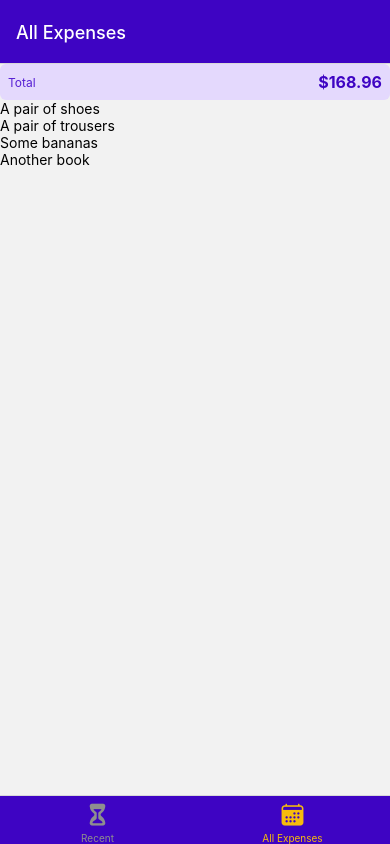
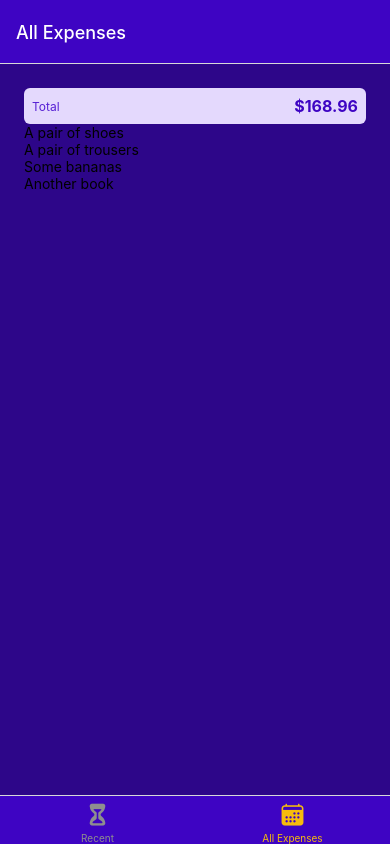
Before and after one commit to Marya-mhn/expense-tracker, a React Native app: screen /AllExpenses in a window 390 px wide. Built offline with nearby package versions, Linux system fonts and the light colour scheme.

Commit message:
commit : styling

```diff
--- a/components/ExpensesOutput.js/ExpensesOutput.js
+++ b/components/ExpensesOutput.js/ExpensesOutput.js
@@ -1,6 +1,7 @@
-import { View } from "react-native";
+import { View, StyleSheet } from "react-native";
 import ExpensesSummary from "./ExpensesSummary";
 import ExpensesList from "./ExpensesList";
+import { GlobalStyles } from "../../constants/styles";
 
 const DUMMY_Expenses = [
   {
@@ -31,7 +32,7 @@ const DUMMY_Expenses = [
 
 function ExpensesOutput({ expenses, expensesPeriod }) {
   return (
-    <View>
+    <View style={styles.container}>
       <ExpensesSummary expenses={DUMMY_Expenses} periodName={expensesPeriod} />
       <ExpensesList expenses={DUMMY_Expenses} />
     </View>
@@ -39,3 +40,11 @@ function ExpensesOutput({ expenses, expensesPeriod }) {
 }
 
 export default ExpensesOutput;
+
+const styles = StyleSheet.create({
+  container: {
+    flex: 1,
+    padding: 24,
+    backgroundColor: GlobalStyles.colors.primary700,
+  },
+});
```
